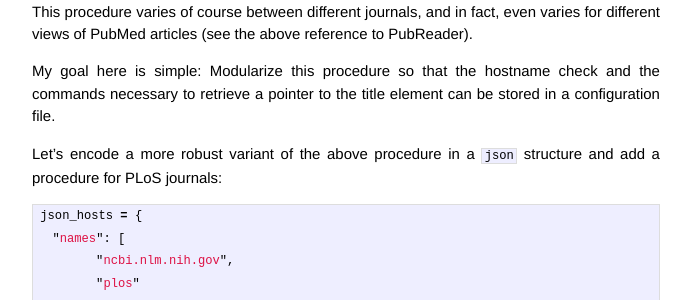
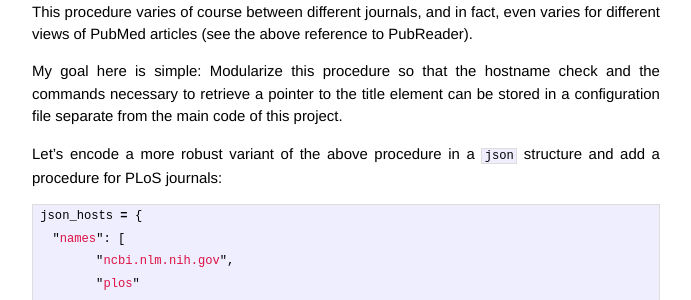
Before and after one commit to waltherg/backup.waltherg.github.io, a Jekyll site: the page built from blog/_posts/2013-07-26-javascript-fetch-element-depending-on-url.md, in a window 1280 px wide. Shown: the part 800-1100 px from the top of the page, without its empty margins (294-985 px from the left). Built offline with Jekyll 4.4.1, drawn with Linux system fonts in a browser that asks for light colours.

Commit message:
highlight config and main code separation

```diff
--- a/blog/_posts/2013-07-26-javascript-fetch-element-depending-on-url.md
+++ b/blog/_posts/2013-07-26-javascript-fetch-element-depending-on-url.md
@@ -50,7 +50,7 @@ PubReader).
 My goal here is simple:
 Modularize this procedure so that the hostname check and the commands
 necessary to retrieve a pointer to the title element can be stored in a
-configuration file.
+configuration file separate from the main code of this project.
 
 Let's encode a more robust variant of the above procedure in a `json` structure
 and add a procedure for PLoS journals:
```
